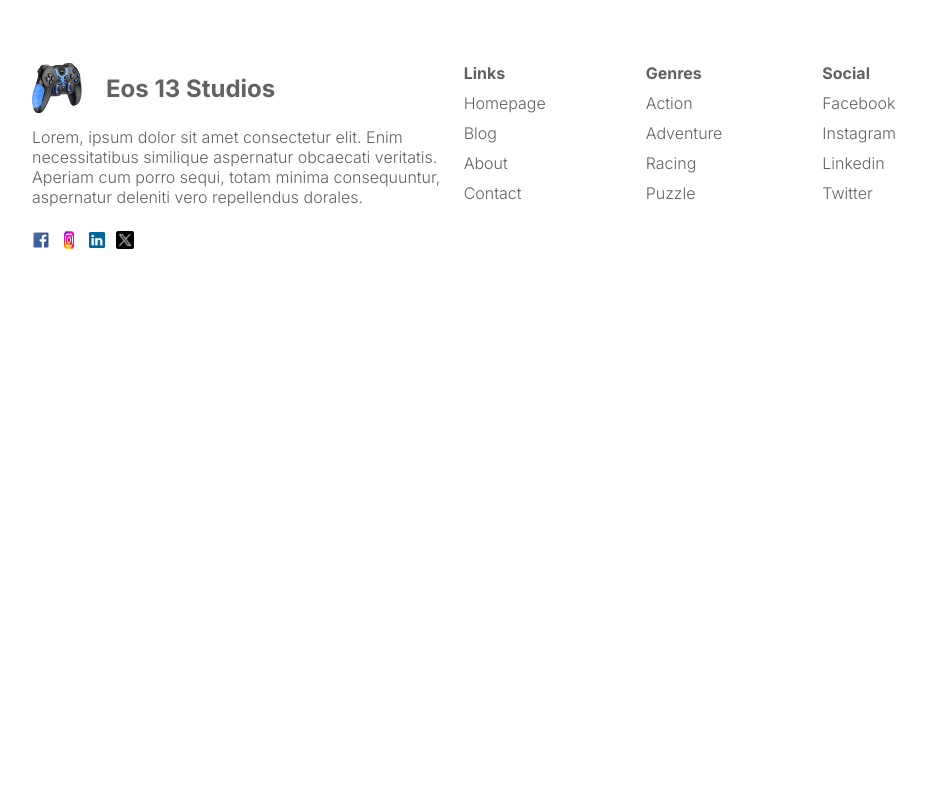
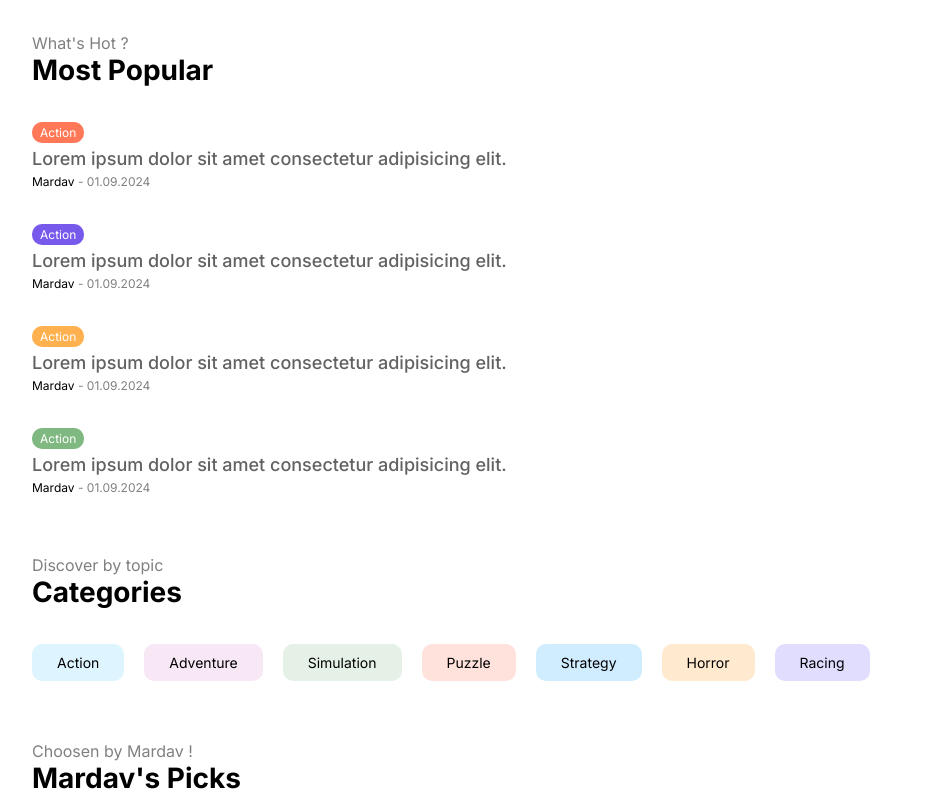
Before and after one commit to RiddhiBarhate/eos-13, a Next.js app: page / in a window 1280 px wide. Shown: the part 1280-2080 px from the top of the page, without its empty margins (176-1102 px from the left). Before the commit the page ends 1549 px from the top, so only its background shows below. Built offline with nearby package versions, Linux system fonts and the light colour scheme.

Commit message:
updated menu

```diff
--- a/components/menu/Menu.tsx
+++ b/components/menu/Menu.tsx
@@ -1,9 +1,23 @@
 import React from 'react'
 import styles from './menu.module.css'
+import MenuPosts from '../menuPosts/MenuPosts'
+import MenuCategories from '../menuCategories/MenuCategories'
 
 const Menu = () => {
     return (
-        <div className={styles.container}>Menu</div>
+        <div className={styles.container}>
+            <h2 className={styles.subtitle}>{"What's Hot ?"}</h2>
+            <h1 className={styles.title}>Most Popular</h1>
+            <MenuPosts withImage={false} />
+
+            <h2 className={styles.subtitle}>Discover by topic</h2>
+            <h1 className={styles.title}>Categories</h1>
+            <MenuCategories/>
+
+            <h2 className={styles.subtitle}>Choosen by Mardav !</h2>
+            <h1 className={styles.title}>Mardav&apos;s Picks</h1>
+            <MenuPosts withImage={true}/>
+        </div>
     )
 }
 
--- a/components/menu/menu.module.css
+++ b/components/menu/menu.module.css
@@ -1,3 +1,14 @@
-.container{
+.container {
+    flex: 2;
+    margin-top: 60px;
+}
 
+.subtitle {
+    color: gray;
+    font-size: 16px;
+    font-weight: 400;
 }
+
+.title {
+    font-size: 28px;
+}
```
